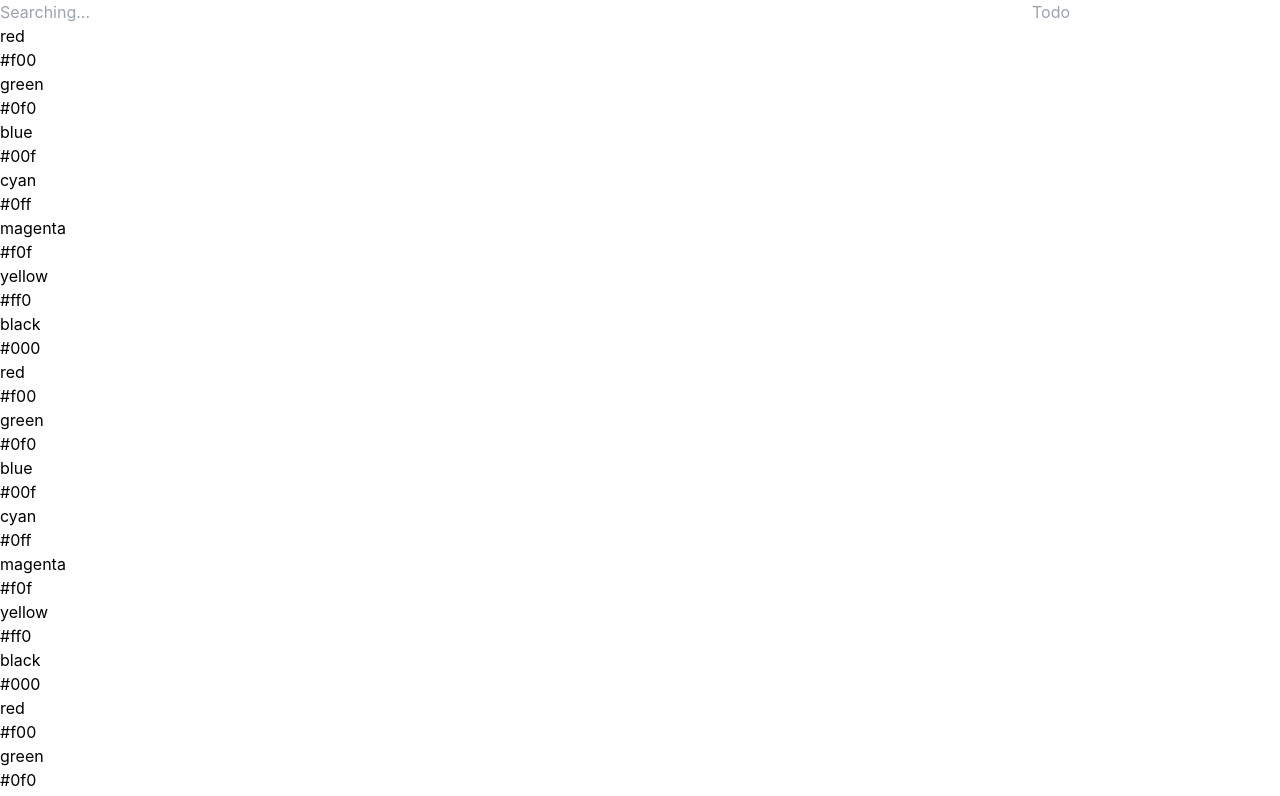
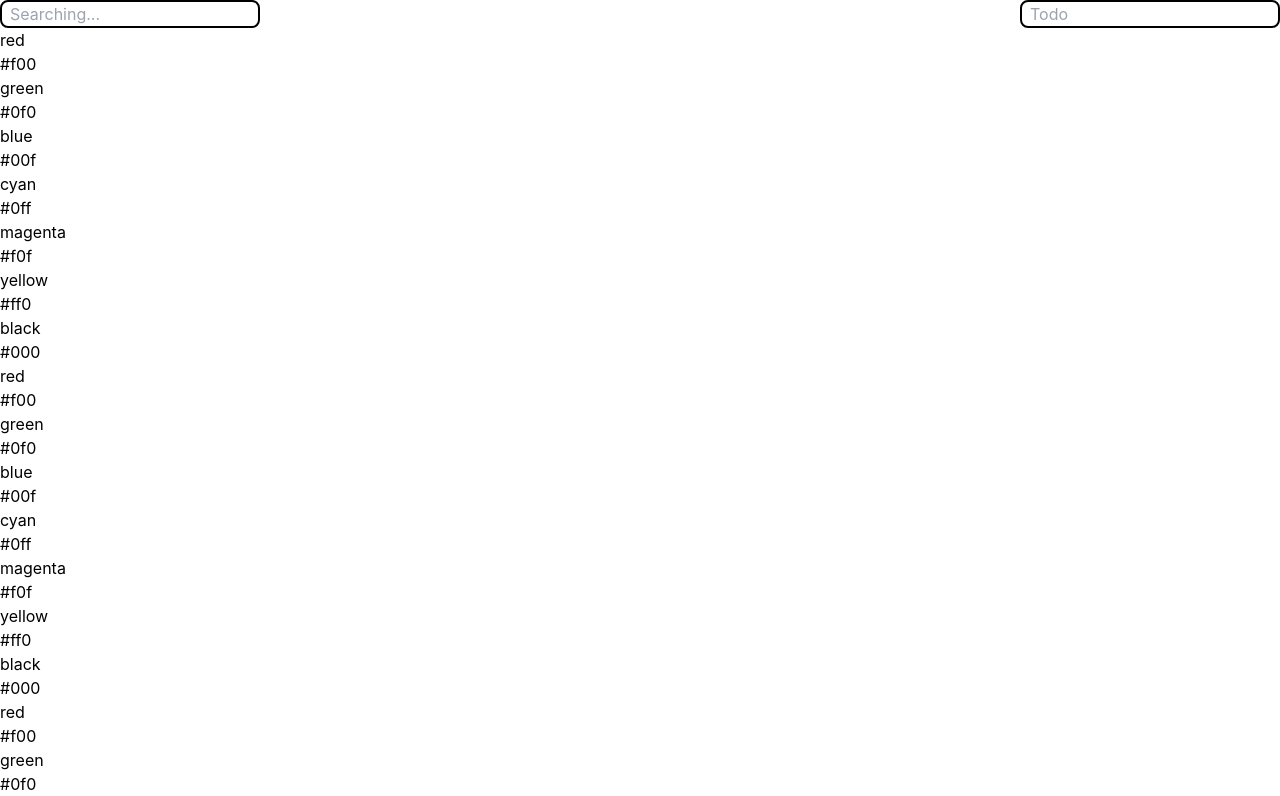
Before and after one commit to Arthur7711/Todo_18_redux, a React (Create React App) app: page / in a window 1280 px wide. Shown: the top 796 px of the page. Built offline with nearby package versions, Linux system fonts and the light colour scheme.

Commit message:
style:(inputs)

```diff
--- a/package.json
+++ b/package.json
@@ -38,6 +38,8 @@
     ]
   },
   "devDependencies": {
+    "autoprefixer": "^10.4.4",
+    "postcss": "^8.4.12",
     "tailwindcss": "^3.0.23"
   }
 }
--- /dev/null
+++ b/postcss.config.js
@@ -0,0 +1,6 @@
+module.exports = {
+  plugins: {
+    tailwindcss: {},
+    autoprefixer: {},
+  },
+}
--- a/src/components/searching/Search.jsx
+++ b/src/components/searching/Search.jsx
@@ -28,6 +28,7 @@ export default function SearchComponent() {
         type="text"
         placeholder="Searching..."
         onChange={(e) => onChangeValue(e)}
+        className="outline-none border-2 border-black border-solid rounded-lg pl-2"
       />
       {isPending && <h1>Loading...</h1>}
       {filteredItems &&
--- a/src/components/todo/Todo.jsx
+++ b/src/components/todo/Todo.jsx
@@ -3,7 +3,11 @@ import React from "react";
 export default function Todo() {
   return (
     <div>
-      <input type="text" placeholder="Todo" />
+      <input
+        type="text"
+        placeholder="Todo"
+        className="outline-none border-2 border-black border-solid rounded-lg pl-2"
+      />
       <p></p>
     </div>
   );
--- a/tailwind.config.js
+++ b/tailwind.config.js
@@ -1,7 +1,20 @@
 module.exports = {
-  content: ["./src/**/*.{html,js}"],
+  content: ["./src/**/*.{js,jsx,ts,tsx}"],
   theme: {
     extend: {},
+    colors: {
+      transparent: "transparent",
+      current: "currentColor",
+      white: "#ffffff",
+      purple: "#3f3cbb",
+      midnight: "#121063",
+      metal: "#565584",
+      tahiti: "#3ab7bf",
+      silver: "#ecebff",
+      "bubble-gum": "#ff77e9",
+      bermuda: "#78dcca",
+      black: "#000",
+    },
   },
   plugins: [],
 };
```
Also changed, not shown: 1 other file (tests, documents, lock files or other folders).
